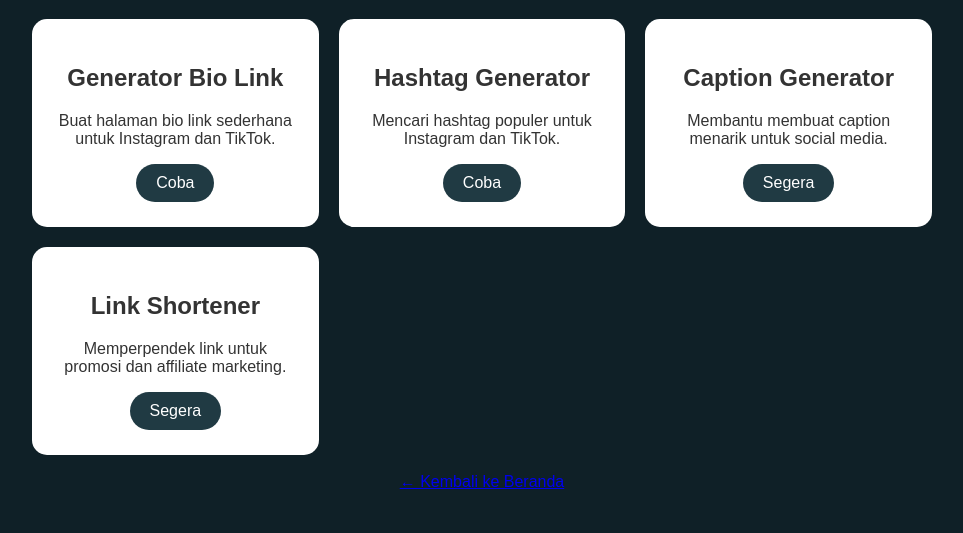
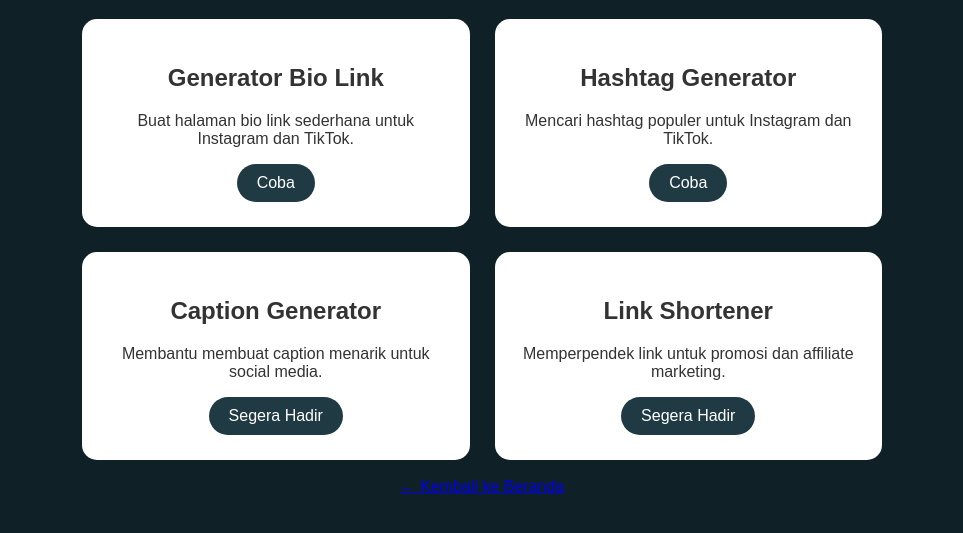
Before and after one commit to 1webku/tinybless-site, a plain HTML site: page tools/index.html in a window 1280 px wide. Shown: the part 109-642 px from the top of the page, without its empty margins (158-1121 px from the left). Drawn offline with Linux system fonts and the light colour scheme.

Commit message:
Update index.html

```diff
--- a/tools/index.html
+++ b/tools/index.html
@@ -22,9 +22,9 @@
 
 .grid{
 display:grid;
-grid-template-columns:repeat(auto-fit,minmax(250px,1fr));
-gap:20px;
-max-width:900px;
+grid-template-columns:repeat(2,1fr);
+gap:25px;
+max-width:800px;
 margin:auto;
 }
 
@@ -69,13 +69,13 @@
 <div class="card">
 <h2>Caption Generator</h2>
 <p>Membantu membuat caption menarik untuk social media.</p>
-<a class="button" href="#">Segera</a>
+<a class="button" href="#">Segera Hadir</a>
 </div>
 
 <div class="card">
 <h2>Link Shortener</h2>
 <p>Memperpendek link untuk promosi dan affiliate marketing.</p>
-<a class="button" href="#">Segera</a>
+<a class="button" href="#">Segera Hadir</a>
 </div>
 
 </div>
```
